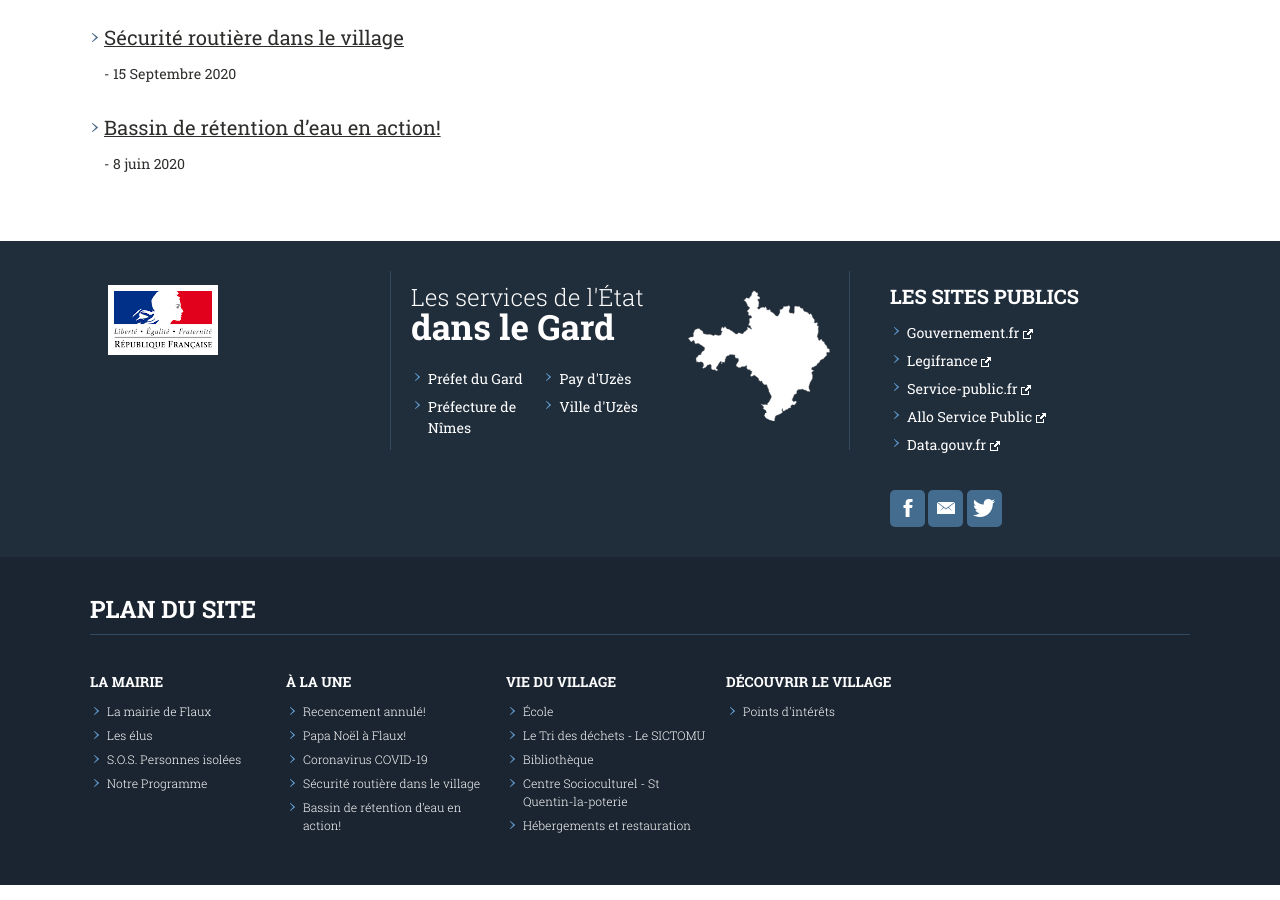
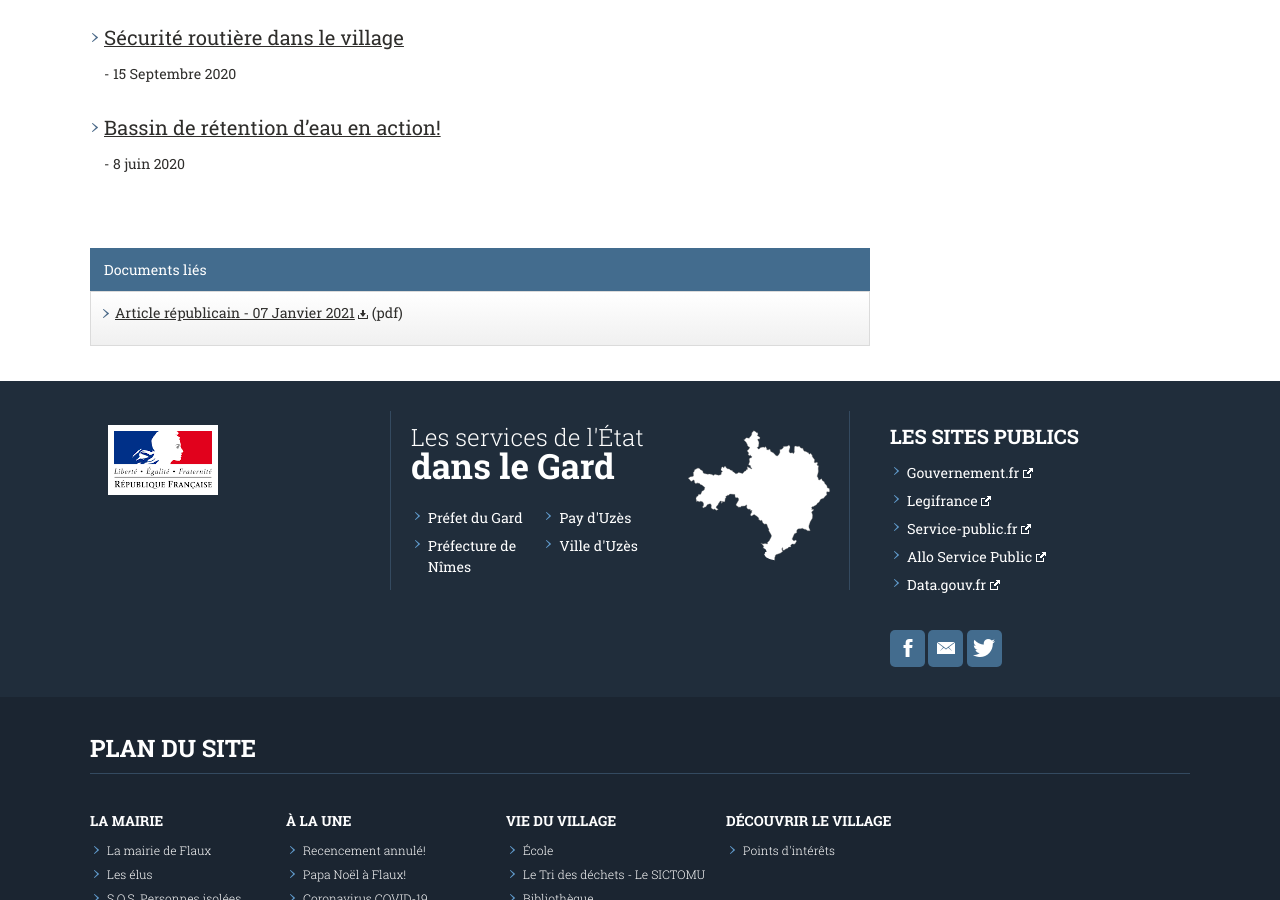
Before and after one commit to Flaux-Village/flaux-village.github.io, a Jekyll site: the page built from actualites.md, in a window 1280 px wide and 900 px high, scrolled down 865 px. Built offline with Jekyll 4.4.1, drawn with Linux system fonts in a browser that asks for light colours.

Commit message:
Update actualites.md

```diff
--- a/actualites.md
+++ b/actualites.md
@@ -6,6 +6,12 @@ keywords: mairie, commune, flaux, gard, actualités
 titre_page: À la une
 illustration: /assets/illustrations/940_250_flauxcaillou_3591.jpg
 description_illustration: La Mairie de Flaux.
+documents:
+- fiche: Article républicain
+  date_texte: 07 Janvier 2021
+  addresse: /assets/documents/210107- article républicain (1).pdf
+  type: pdf
+
 
 
 ---
```
